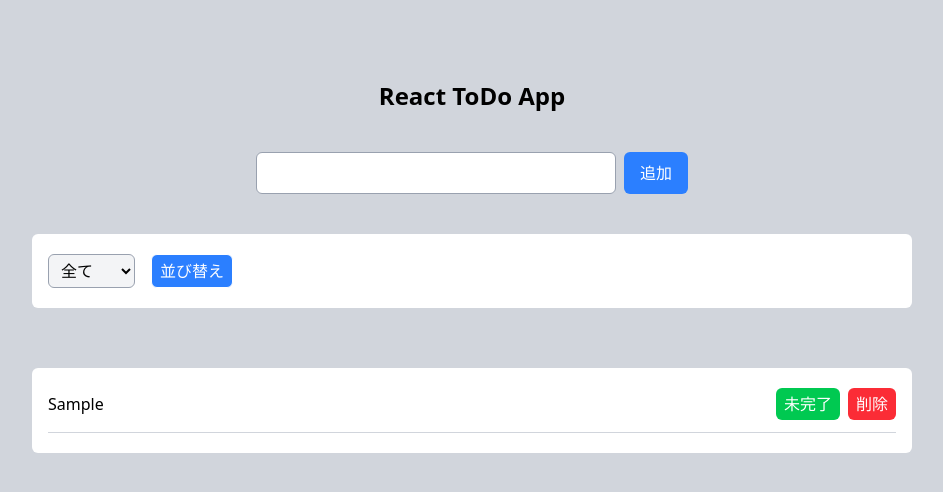
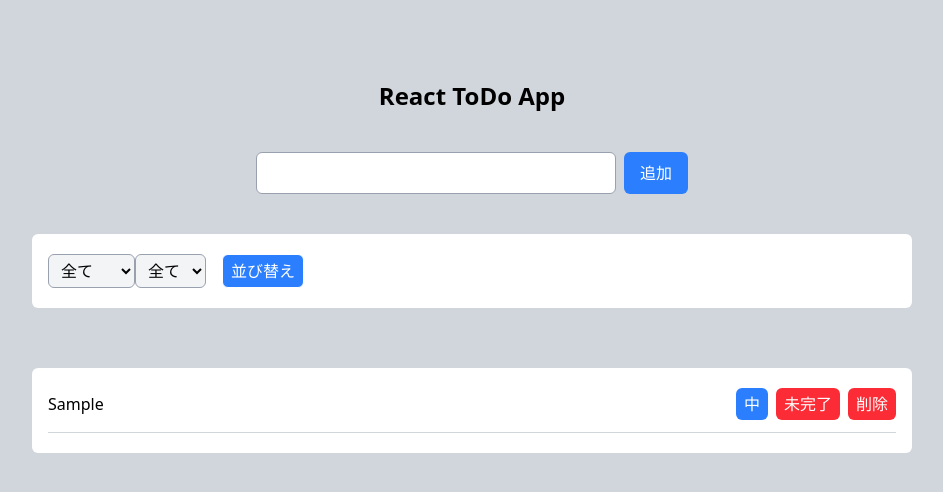
Before and after one commit to ttcaf/react-todo-app, a React (Vite) app: page / in a window 1280 px wide. Both pictures are taken after typing "Sample" into the empty fields and a click on the button "追加". Shown: the top 492 px of the page, without its empty margins (168-1111 px from the left). Built offline with nearby package versions, Linux system fonts and the light colour scheme.

Commit message:
優先度実装

```diff
--- a/src/app/App.tsx
+++ b/src/app/App.tsx
@@ -6,6 +6,7 @@ type Todo = {
   id: number;
   text: string;
   completed: boolean;
+  priority: string;
 }
 
 type Filter = "all" | "completed" | "incompleted";
@@ -16,6 +17,7 @@ function App() {
   // タスクを格納する配列
   const [todos, setTodos] = useState<Todo[]>([]);
   const [filter, setFilter] = useState<Filter>("all");
+  const [priority, setPriority] = useState<string>("medium");
 
   function init() {
     const todoStorage = localStorage.getItem(TODO_KEY);
@@ -54,7 +56,8 @@ function App() {
     const newTodo: Todo = {
       id: timestamp,
       text: newText,
-      completed: false
+      completed: false,
+      priority: "medium"
     }
 
     const updatedTodos = [...todos, newTodo];
@@ -90,6 +93,25 @@ function App() {
     }
   }
 
+  function handlePriority(id: number, priority: string) {
+    const newTodos = todos.map((todo) => {
+      if(todo.id === id) {
+        switch(priority) {
+          case "high":
+            return { ...todo, priority: "medium" };
+          case "medium":
+            return { ...todo, priority: "low" };
+          case "low":
+            return { ...todo, priority: "high" };
+          default:
+            return todo;
+        }
+      }
+      return todo;
+    });
+    saveTodos(newTodos);
+  }
+
   return (
     <div className="min-h-screen bg-gray-300">
       <div className="pt-20">
@@ -111,7 +133,7 @@ function App() {
 
       <div className="pt-15">
         <div className="w-full max-w-4xl mx-auto px-2">
-          <TodoList todos={todos} handleDelete={handleDelete} handleComplete={handleComplete} filter={filter} />
+          <TodoList todos={todos} handleDelete={handleDelete} handleComplete={handleComplete} filter={filter} handlePriority={handlePriority} />
         </div>
       </div>
 
--- a/src/app/components/TodoItem/TodoItem.tsx
+++ b/src/app/components/TodoItem/TodoItem.tsx
@@ -1,22 +1,24 @@
 import React from 'react';
+
+type Filter = "all" | "completed" | "incompleted";
 
 type Todo = {
   id: number;
   text: string;
   completed: boolean;
+  priority: string;
 }
-
-type Filter = "all" | "completed" | "incompleted";
 
 type TodoItemProps = {
   todo: Todo;
   handleDelete: (id: number) => void;
   handleComplete: (id: number, completed: boolean) => void;
   filter: Filter;
+  handlePriority: (id: number, priority: string) => void;
 }
 
 // TodoListで渡されたタスクを表示
-function TodoItem({ todo, handleDelete, handleComplete, filter }: TodoItemProps) {
+function TodoItem({ todo, handleDelete, handleComplete, handlePriority, filter }: TodoItemProps) {
 
   if(filter === "completed" && !todo.completed) {
     return null;
@@ -26,12 +28,25 @@ function TodoItem({ todo, handleDelete, handleComplete, filter }: TodoItemProps)
     return null;
   }
 
+  function setPriorityText(priority: string) {
+    if(priority === 'high') {
+      return '高';
+    } else if(priority === 'medium') {
+      return '中';
+    } else {
+      return '低';
+    }
+  }
+
   return (
     <li className="w-full flex pb-3 border-b border-gray-300">
      <span className="flex-1 pt-1">
       {todo.text}
      </span>
-     <button type="button" className="bg-green-500 text-white px-2 py-1 mr-2 rounded-md cursor-pointer" onClick={() => handleComplete(todo.id, todo.completed)}>
+     <button type="button" className={`${todo.priority === 'high' ? 'bg-red-500' : todo.priority === 'medium' ? 'bg-blue-500' : 'bg-green-500'} text-white px-2 py-1 mr-2 rounded-md cursor-pointer`} onClick={() => handlePriority(todo.id, todo.priority)}>
+       {setPriorityText(todo.priority)}
+     </button>
+     <button type="button" className={`${todo.completed ? 'bg-green-500' : 'bg-red-500'} text-white px-2 py-1 mr-2 rounded-md cursor-pointer`} onClick={() => handleComplete(todo.id, todo.completed)}>
        {todo.completed ? '完了' : '未完了'}
      </button>
      <button type="button" className="bg-red-500 text-white px-2 py-1 rounded-md cursor-pointer" onClick={() => handleDelete(todo.id)}>
--- a/src/app/components/TodoList/TodoList.tsx
+++ b/src/app/components/TodoList/TodoList.tsx
@@ -1,29 +1,31 @@
 import React from 'react';
 import TodoItem from '../TodoItem/TodoItem';
+
+type Filter = "all" | "completed" | "incompleted";
 
 type Todo = {
   id: number;
   text: string;
   completed: boolean;
+  priority: string;
 }
-
-type Filter = "all" | "completed" | "incompleted";
 
 type TodoListProps = {
   todos: Todo[];
   handleDelete: (id: number) => void;
   handleComplete: (id: number, completed: boolean) => void;
   filter: Filter;
+  handlePriority: (id: number, priority: string) => void;
 }
 
 // TodoInputで入力したタスクの配列ををmapでTodoItemに渡す
-function TodoList({ todos, handleDelete, handleComplete, filter }: TodoListProps) {
+function TodoList({ todos, handleDelete, handleComplete, filter, handlePriority }: TodoListProps) {
   return (
     <div className="bg-white py-5 px-4 rounded-md">
       <ul className="flex flex-col gap-3">
         {
           todos.map((todo) => {
-            return <TodoItem todo={todo} key={todo.id} handleDelete={handleDelete} handleComplete={handleComplete} filter={filter} />
+            return <TodoItem todo={todo} key={todo.id} handleDelete={handleDelete} handleComplete={handleComplete} filter={filter} handlePriority={handlePriority} />
           })
         }
       </ul>
--- a/src/app/components/TodoSort/TodoSort.tsx
+++ b/src/app/components/TodoSort/TodoSort.tsx
@@ -14,6 +14,12 @@ function TodoSort({ onSort }: TodoSortProps) {
             <option value="completed">完了</option>
             <option value="incompleted">未完了</option>
           </select>
+          <select name="priority" id="priority" className="px-2 py-1 rounded-md border border-gray-400 bg-gray-100">
+            <option value="all">全て</option>
+            <option value="high">高</option>
+            <option value="medium">中</option>
+            <option value="low">低</option>
+          </select>
           <button type="submit" className="px-2 py-1 ml-4 rounded-md border bg-blue-500 text-white">並び替え</button>
         </form>
       </div>
```
